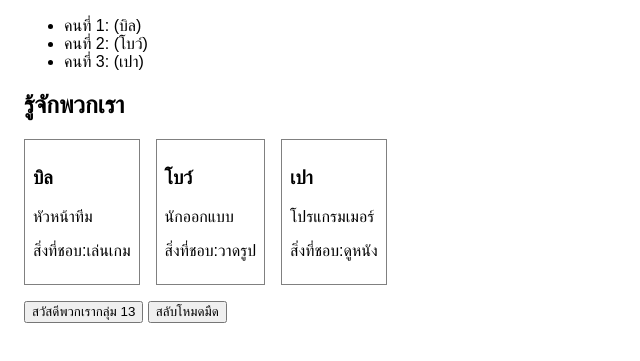
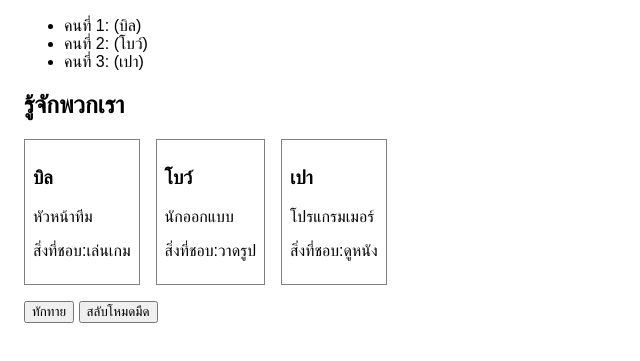
Before and after one commit to 56701-dot/team_13, a plain HTML site: page index.html in a window 1280 px wide. Shown: the part 113-474 px from the top of the page, without its empty margins (0-640 px from the left). Drawn offline with Linux system fonts and the light colour scheme.

Commit message:
แก้ไขปุ่มทักทายเพราะมีการเข้าใจผิด

```diff
--- a/index.html
+++ b/index.html
@@ -47,7 +47,7 @@
   </div>
 
   <!-- ปุ่มสำหรับคนที่ 3 (โปรแกรมเมอร์) ห้ามลบ id -->
-  <button id="hello-btn">สวัสดีพวกเรากลุ่ม 13</button>
+  <button id="hello-btn">ทักทาย</button>
   <button id="theme-btn">สลับโหมดมืด</button>
   <p id="message"></p>
 
```
